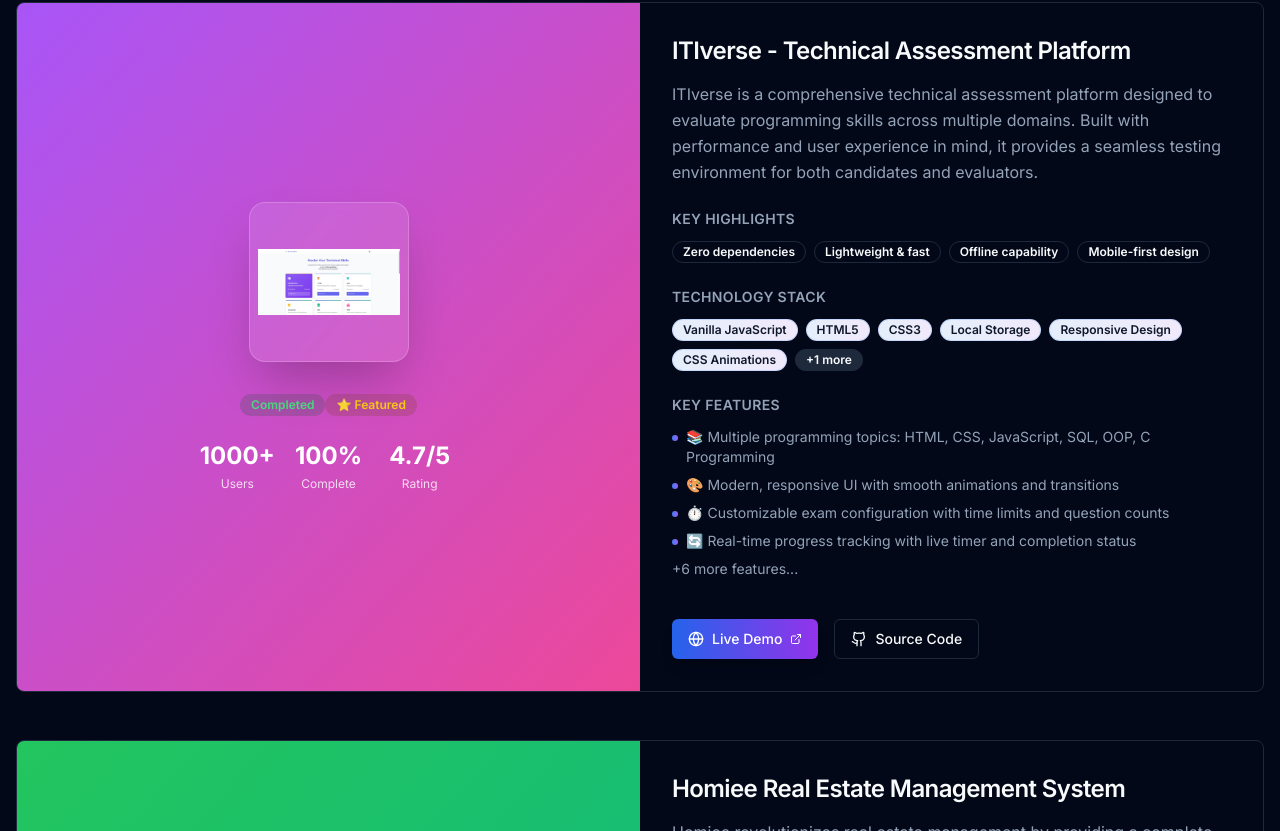
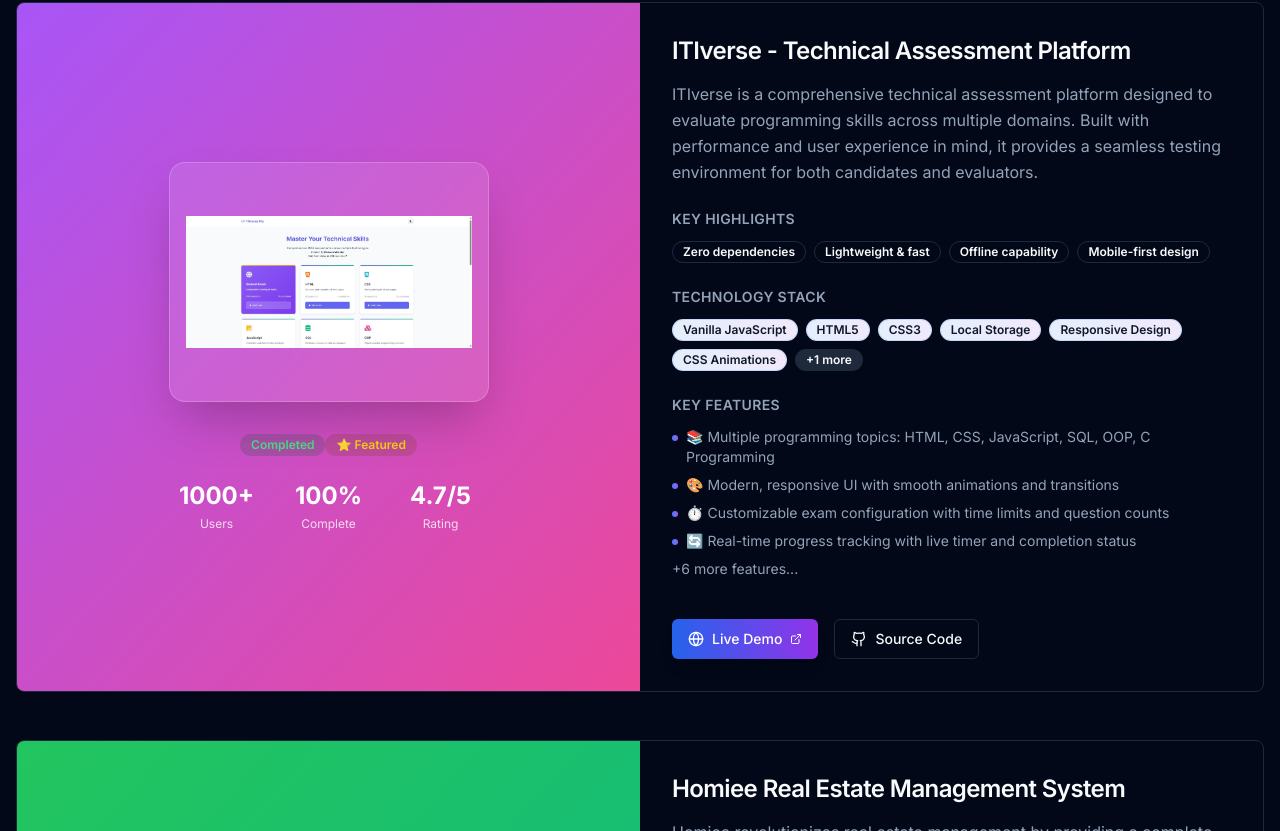
Before and after one commit to marawan10/my-portfolio, a Next.js app: page /projects in a window 1280 px wide. Shown: the part 1649-2480 px from the top of the page. Built offline with nearby package versions, Linux system fonts and the light colour scheme.

Commit message:
Update projects-grid.tsx
Image Size Updated

```diff
--- a/components/projects/projects-grid.tsx
+++ b/components/projects/projects-grid.tsx
@@ -192,16 +192,17 @@ export function ProjectsGrid() {
                       {project.image ? (
                         <motion.div
   whileHover={{ scale: 1.05 }}
-                          className="w-40 h-40 mx-auto rounded-2xl overflow-hidden shadow-2xl bg-white/10 backdrop-blur-sm border border-white/20"
+  className="w-80 h-60 mx-auto rounded-2xl overflow-hidden shadow-2xl bg-white/10 backdrop-blur-sm border border-white/20"
 >
   <Image
     src={project.image}
     alt={project.title}
-                            width={320}
-                            height={320}
-                            className="w-full h-full object-contain p-2"
+    width={600}
+    height={400}
+    className="w-full h-full object-contain p-4"
   />
 </motion.div>
+
                       ) : (
                         <motion.div
                           whileHover={{ scale: 1.1, rotate: 5 }}
```
Lines whose indentation alone changed are shown as unchanged.
